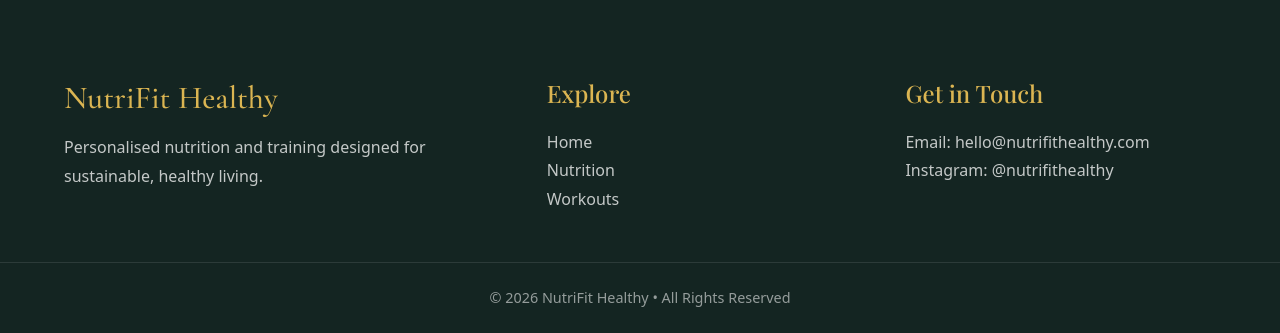
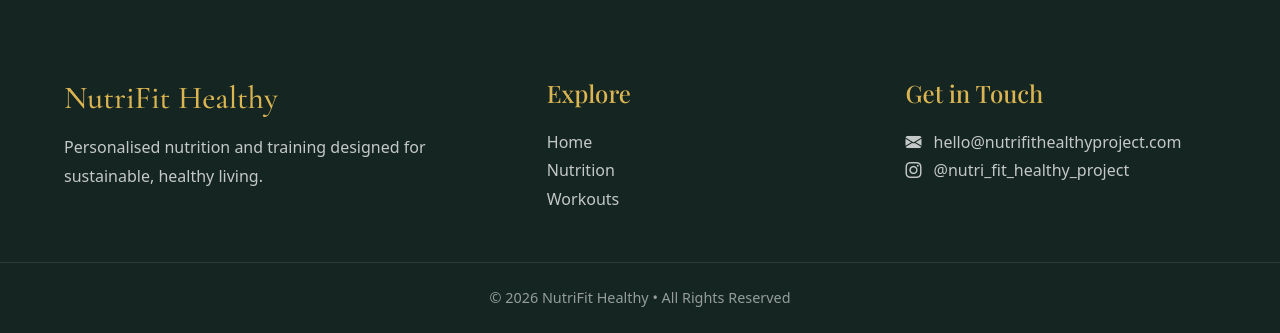
Before and after one commit to isadoraspirov/nutri_fit, a Django app: page /profile/ in a window 1280 px wide. Shown: the part 930-1263 px from the top of the page. Run offline with Django 3.2, Linux system fonts and the light colour scheme; the visitor is signed in with stand-in values (Sample User, id 1); data that the repository does not hold is empty; some web fonts are replaced.

Commit message:
Add icons to the footer in the base template and delete some jpg images

```diff
--- a/templates/base.html
+++ b/templates/base.html
@@ -265,9 +265,23 @@
           <h4>Get in Touch</h4>
 
           <ul>
-            <li>Email: hello@nutrifithealthy.com</li>
+            <li>
+              <a href="mailto:hello@nutrifithealthy.com">
+                <i class="bi bi-envelope-fill me-2"></i>
+                hello@nutrifithealthyproject.com
+              </a>
+            </li>
 
-            <li>Instagram: @nutrifithealthy</li>
+            <li>
+              <a href="https://www.instagram.com/nutri_fit_healthy_project/"
+              target="_blank"
+              rel="noopener noreferrer"
+            >
+
+              <i class="bi bi-instagram me-2"></i>
+              @nutri_fit_healthy_project
+          </a>
+        </li>
           </ul>
         </div>
       </div>
```
Also changed, not shown: static/images/nutrifit_imagehero.jpg (deleted), static/images/nutrifit_logo.jpg (deleted).
